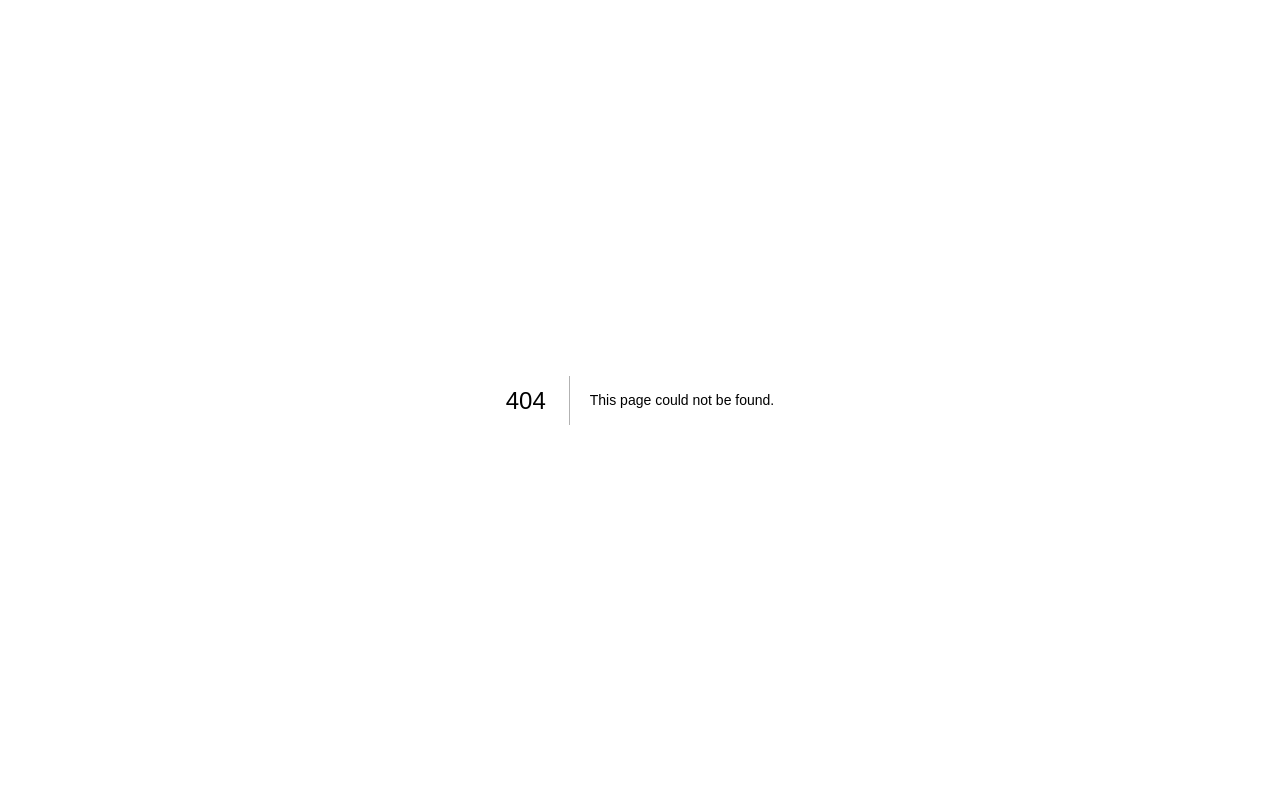
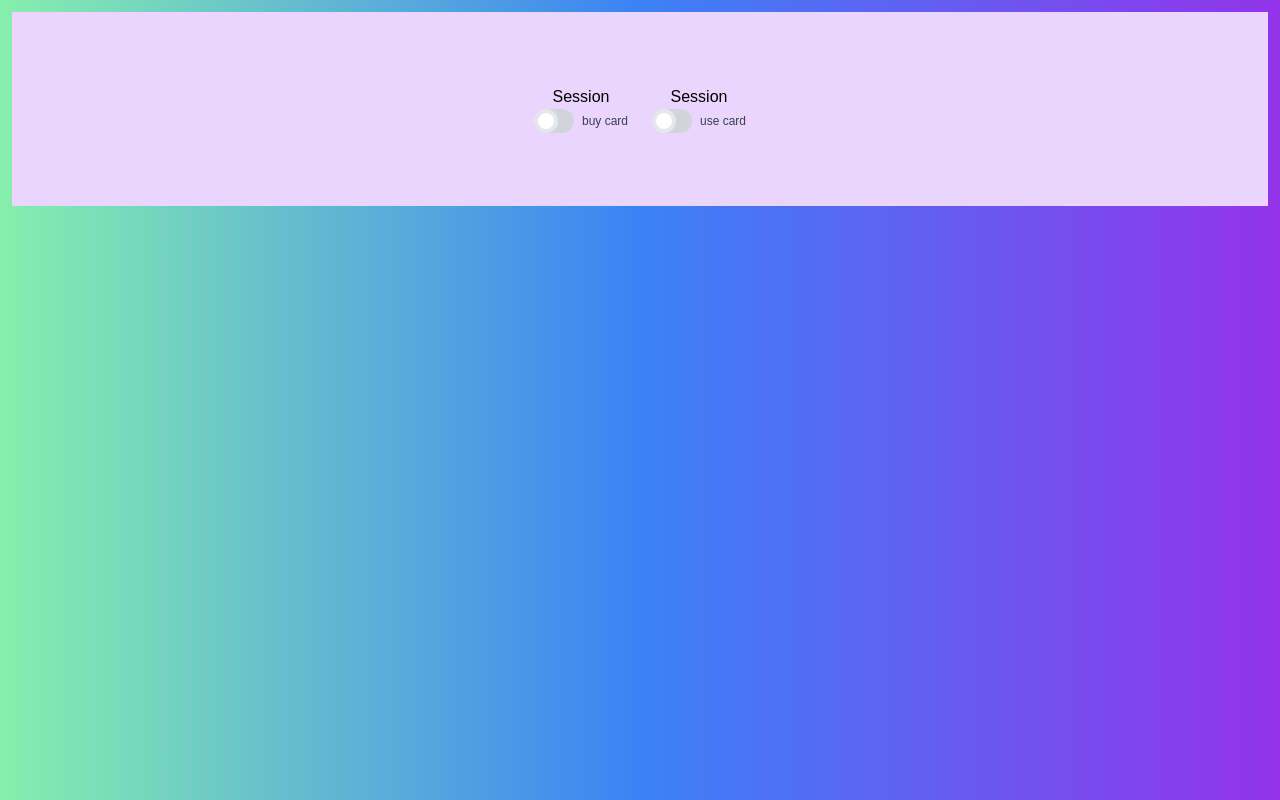
Before and after one commit to ModzabazeR/csbootcamp-webapp, a Next.js app: page /controlAdmin in a window 1280 px wide. Before the commit this address had no page. Built offline with nearby package versions, Linux system fonts and the light colour scheme.

Commit message:
added swicht

```diff
--- /dev/null
+++ b/pages/controlAdmin/controlPage.ts
@@ -0,0 +1 @@
+console.log("run")
--- /dev/null
+++ b/pages/controlAdmin/index.tsx
@@ -0,0 +1,61 @@
+import Head from 'next/head';
+import Script from 'next/script';
+import { useEffect, useState } from 'react';
+import Swich from '@/pages/controlAdmin/switch';
+
+function page() {
+    useEffect(() => {
+        const buycard = document.getElementById('BuyCardBtn',) as HTMLInputElement | null;
+        const usecard = document.getElementById('UseCardBtn',) as HTMLInputElement | null;
+        buycard?.addEventListener("click", buyYet)
+        usecard?.addEventListener("click", useYet)
+        function buyYet() {
+            if (buycard != null) {
+                if (buycard.checked) {
+                    console.log("checked")
+                }
+                else if (buycard.checked) {
+                    console.log("not yet check")
+                }
+            }
+        }
+        function useYet() {
+            if (usecard != null) {
+                if (usecard.checked) {
+                    console.log("checked")
+                }
+                else if (usecard.checked) {
+                    console.log("not yet check")
+                }
+            }
+        }
+        return () => {
+            buycard?.removeEventListener("click", buyYet)
+            usecard?.removeEventListener("click", useYet)
+            console.log("cleaned up")
+        }
+    })
+    return (
+
+        <div className="p-3 h-screen justify-center items-center bg-gradient-to-r from-green-300 via-blue-500 to-purple-600">
+            {/* <Head>
+      <script type="text/javascript" src="/controlPage.ts"></script>
+    </Head> */}
+     <div className="flex w-full h-1/4 justify-center items-center bg-purple-200	">
+            <Swich id2='BuyCardBtn' name='buy card'/>
+            <Swich id2='UseCardBtn' name='use card'/>
+            </div>
+            <div>
+            </div>
+            {/* <Script src="./controlPage.ts" /> */}
+            {/* <script type="text/javascript" src="./controlPage.ts"></script> */}
+
+        </div>
+
+    )
+
+}
+
+
+
+export default page;
--- /dev/null
+++ b/pages/controlAdmin/switch.tsx
@@ -0,0 +1,31 @@
+import tSwitch from "./typingsSwitch"
+export default function Swich({ id2, name }: tSwitch) {
+
+    return (
+        <div className='m-3'>
+            <div className="flex justify-center items-center">
+                <span>Session</span>
+            </div>
+            <div className="flex justify-center items-center">
+                <div className="relative inline-block w-10 mr-2 align-middle select-none transition duration-200 ease-in">
+                    <input type="checkbox" name={id2} id={id2} className="switch-checkbox absolute block w-6 h-6 rounded-full bg-white border-4 appearance-none cursor-pointer" />
+                    <label htmlFor={id2} className="switch-label block overflow-hidden h-6 rounded-full bg-gray-300 cursor-pointer"></label>
+                </div>
+                <label htmlFor={id2} className="text-xs text-gray-700">{name}</label>
+            </div>
+            <style jsx>{`
+       /* CHECKBOX switch SWITCH */
+       /* @apply rules for documentation, these do not work as inline style */
+       .switch-checkbox:checked {
+         @apply: right-0 border-green-400;
+         right: 0;
+         border-color: #68D391;
+       }
+       .switch-checkbox:checked + .switch-label {
+         @apply: bg-green-400;
+         background-color: #68D391;
+       }
+      `}</style>
+        </div>
+    )
+}
--- /dev/null
+++ b/pages/controlAdmin/typingsSwitch.d.ts
@@ -0,0 +1,4 @@
+export default interface tSwitch {
+    id2 : string;
+    name : string;
+}
--- a/pages/index.tsx
+++ b/pages/index.tsx
@@ -11,9 +11,9 @@ export default function Home() {
   return (
     <div className="flex h-screen justify-center items-center bg-gradient-to-r from-green-300 via-blue-500 to-purple-600">
         <div className="text-5xl font-bold text-white drop-shadow-lg">CS29 Bootcamp | ยินดีต้อนรับ</div>
-        {/* <Card name="สลับ" type="การ์ดโจมตี" description="สลับการ์ดกับกลุ่มอื่นได้" price={999} />
+        <Card name="สลับ" type="การ์ดโจมตี" description="สลับการ์ดกับกลุ่มอื่นได้" price={999} />
         <Card name="x2" type="การ์ดบัฟ" description="คูณ 2 คะแนนกลุ่มตัวเองในรอบนั้น" price={50} />
-        <Card />
+        {/* <Card />
         <Card /> */}
     </div>
   )
```
